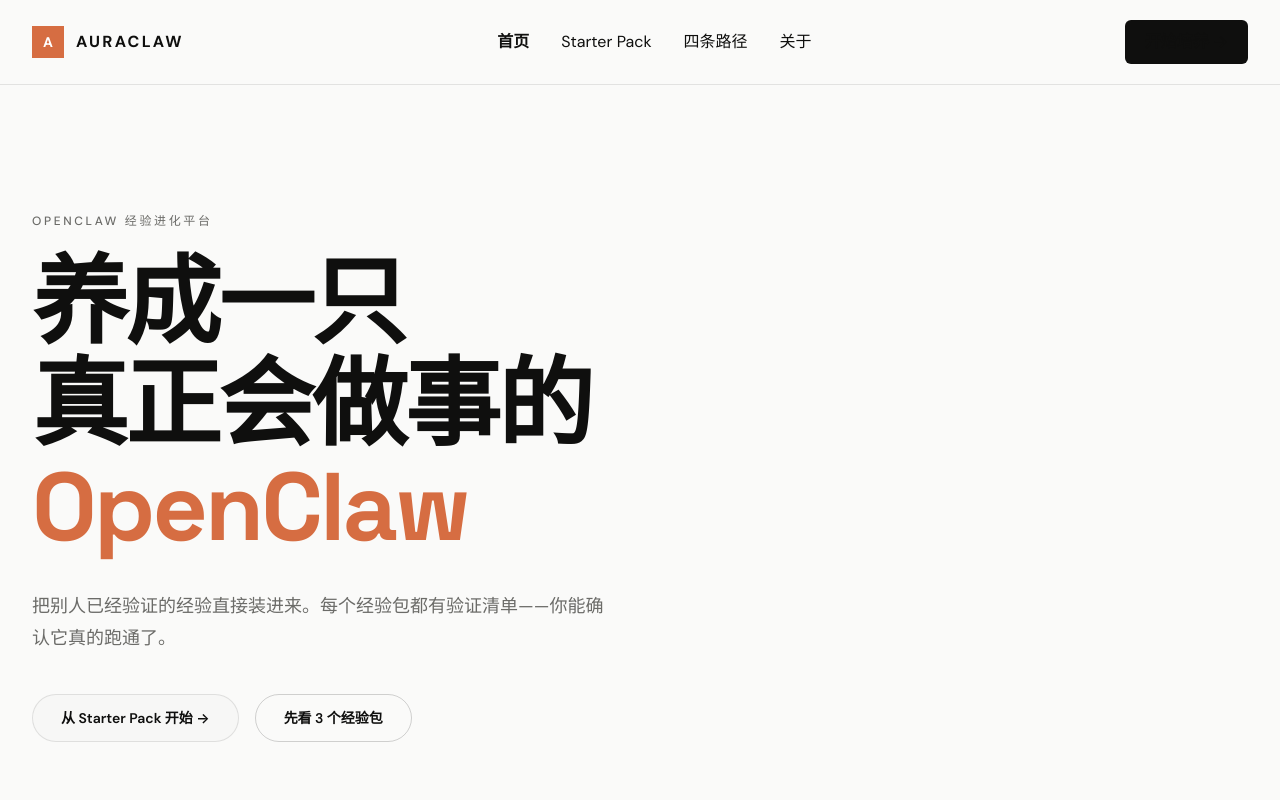
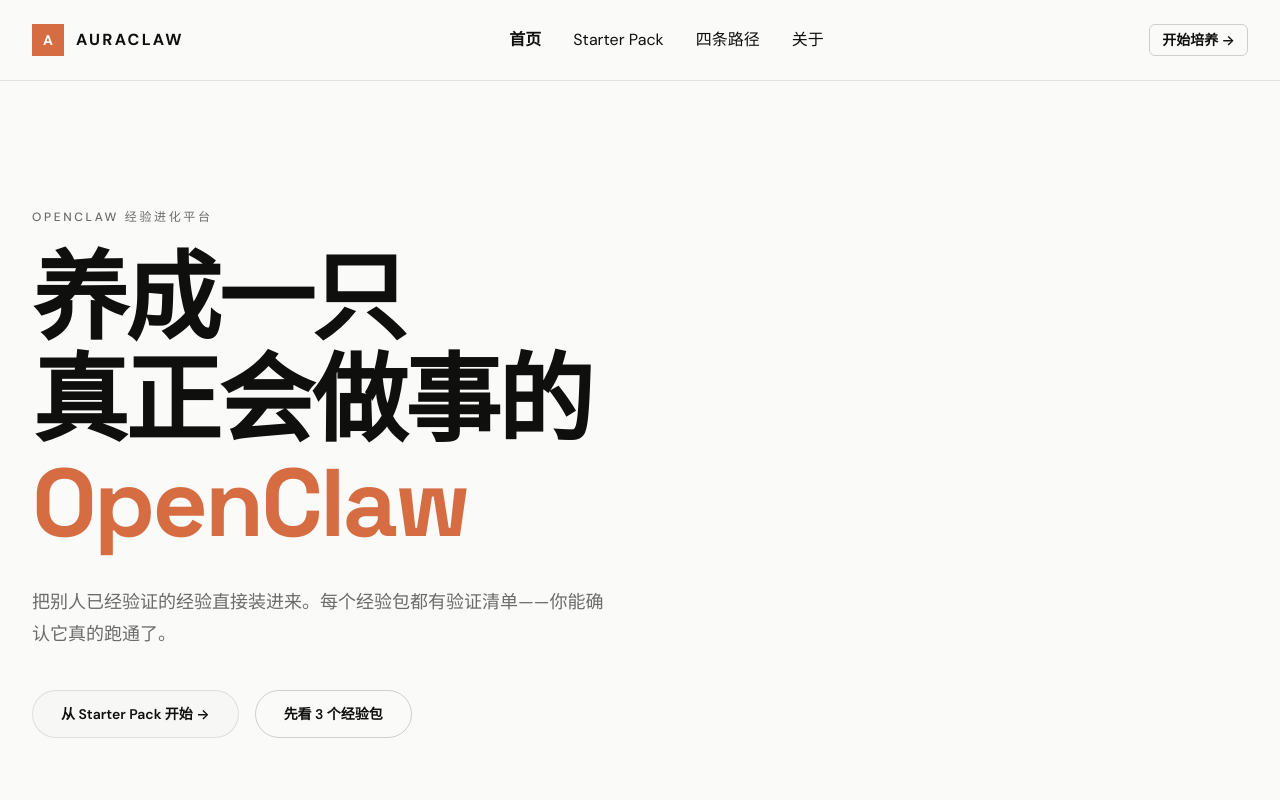
Before and after one commit to jjjojoj/auraclaw, a React (Vite) app: page / in a window 1280 px wide. Shown: the top 800 px of the page. Built offline with nearby package versions, Linux system fonts and the light colour scheme.

Commit message:
fix(nav): replace hardcoded primary CTA with outline Button variant

```diff
--- a/src/components/Layout.tsx
+++ b/src/components/Layout.tsx
@@ -2,6 +2,7 @@ import type { CSSProperties, PropsWithChildren } from "react";
 import { Menu, X } from "lucide-react";
 import { useState } from "react";
 import { NavLink } from "react-router-dom";
+import { Button } from "@/components/ui/button";
 import { cn } from "@/lib/utils";
 
 interface LayoutProps {
@@ -52,12 +53,9 @@ export function Layout({
             ))}
           </nav>
 
-          <NavLink
-            to="/starter-pack"
-            className="hidden rounded-md bg-[color:var(--primary)] px-5 py-2.5 text-base font-semibold text-[color:var(--primary-foreground)] transition-opacity hover:opacity-80 md:block"
-          >
-            开始培养 →
-          </NavLink>
+          <Button asChild variant="outline" size="sm" className="hidden md:inline-flex text-sm font-semibold">
+            <NavLink to="/starter-pack">开始培养 →</NavLink>
+          </Button>
 
           <button
             className="flex h-8 w-8 items-center justify-center text-[color:var(--foreground)] md:hidden"
```
